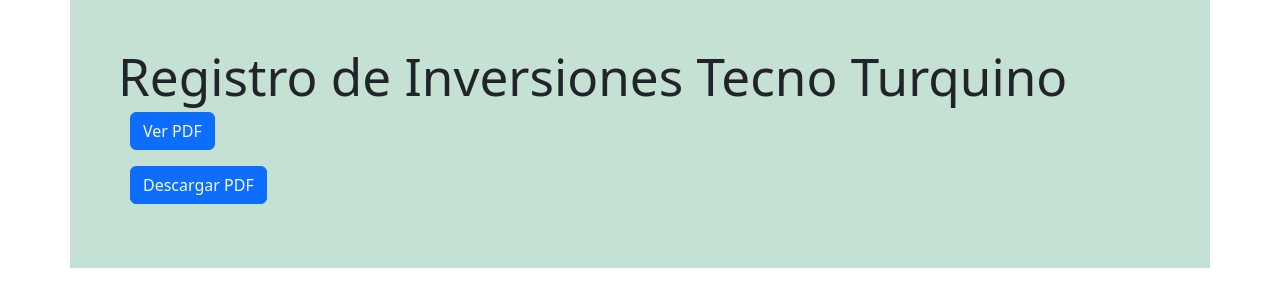
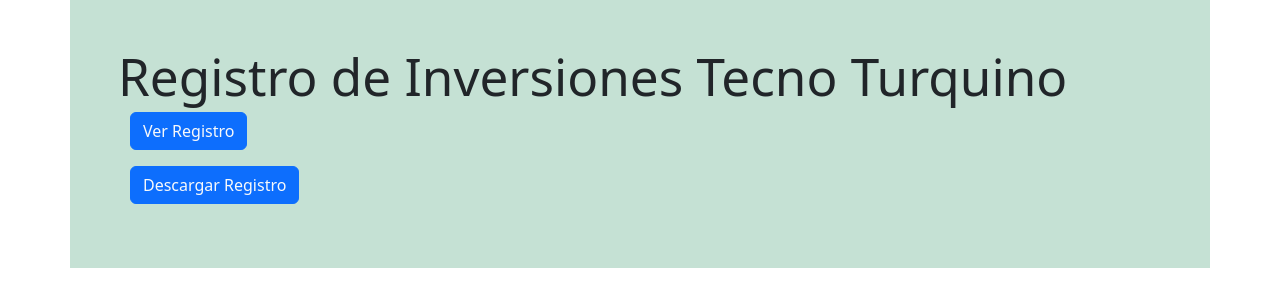
Before and after one commit to Johnnyinlove/Matematico, a React (Vite) app: page /Matematico/Economia in a window 1280 px wide. Shown: the top 306 px of the page. Built offline with nearby package versions, Linux system fonts and the light colour scheme.

Commit message:
economia2

```diff
--- a/src/Economia.tsx
+++ b/src/Economia.tsx
@@ -14,7 +14,7 @@ export default function Economia() {
 <div>
   <div className='btn btn-primary'>
     <a className="fs-6 text-light"  href={Economiaq} target="_blank" rel="noopener">
-    Ver PDF
+    Ver Registro
     </a>
   </div>
 </div>
@@ -23,7 +23,7 @@ export default function Economia() {
 <div className="margin-top-bottom">
   <div className='btn btn-primary'>
     <a className="fs-6 text-light"  href={Economiaq} target="_blank" rel="noopener noreferrer" download="Conferencia Series Numericas.pdf">
-    Descargar PDF
+    Descargar Registro
     </a>
   </div>
 </div>
```
